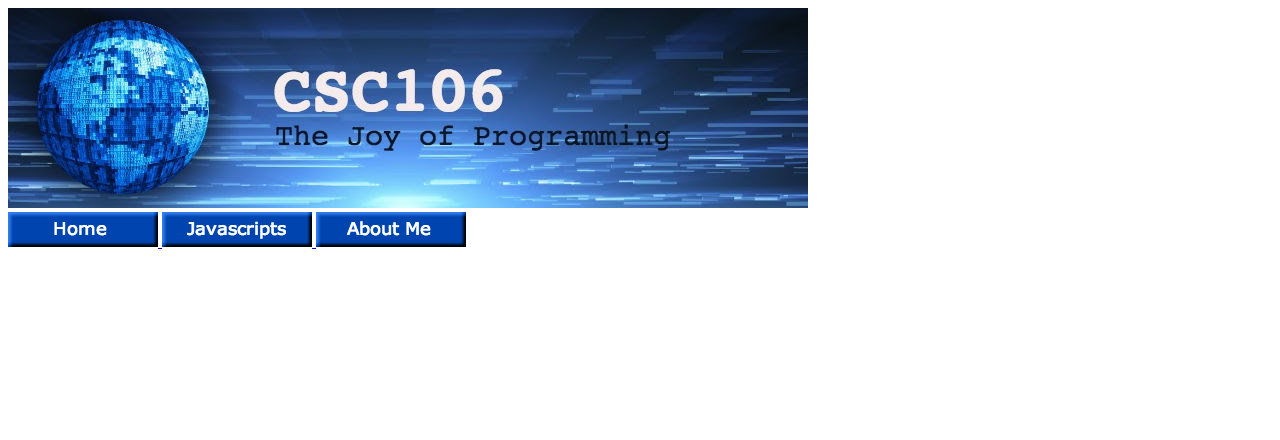
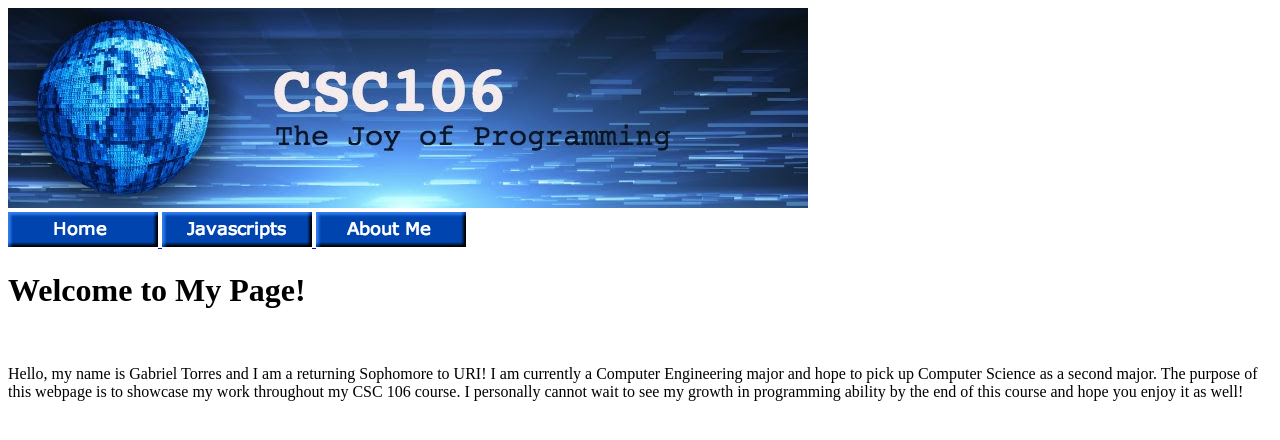
Before and after one commit to jiggygabe/jiggygabe.github.io, a plain HTML site: page index.html in a window 1280 px wide. Drawn offline with Linux system fonts and the light colour scheme.

Commit message:
Update index.html

```diff
--- a/index.html
+++ b/index.html
@@ -5,7 +5,8 @@
         <title>Gabe's Programming Portfolio</title>
     </head>
     <body>
-        <img src="csc106_banner.jpg"><br>
+        <img src="csc106_banner.jpg">
+        <br>
         <a href="index.html">
             <img src="HomeButton.png">
         </a>
@@ -15,5 +16,14 @@
         <a href="about.html">
             <img src="AboutmeButton.png">
         </a>
+        <br>
+        <h1>Welcome to My Page!</h1>
+        <br>
+        <p> Hello, my name is Gabriel Torres and I am a returning Sophomore to URI!
+            I am currently a Computer Engineering major and hope to pick up Computer
+            Science as a second major. The purpose of this webpage is to showcase my
+            work throughout my CSC 106 course. I personally cannot wait to see my growth
+            in programming ability by the end of this course and hope you enjoy it as well!
+        </p>
     </body>
 </html>
```
